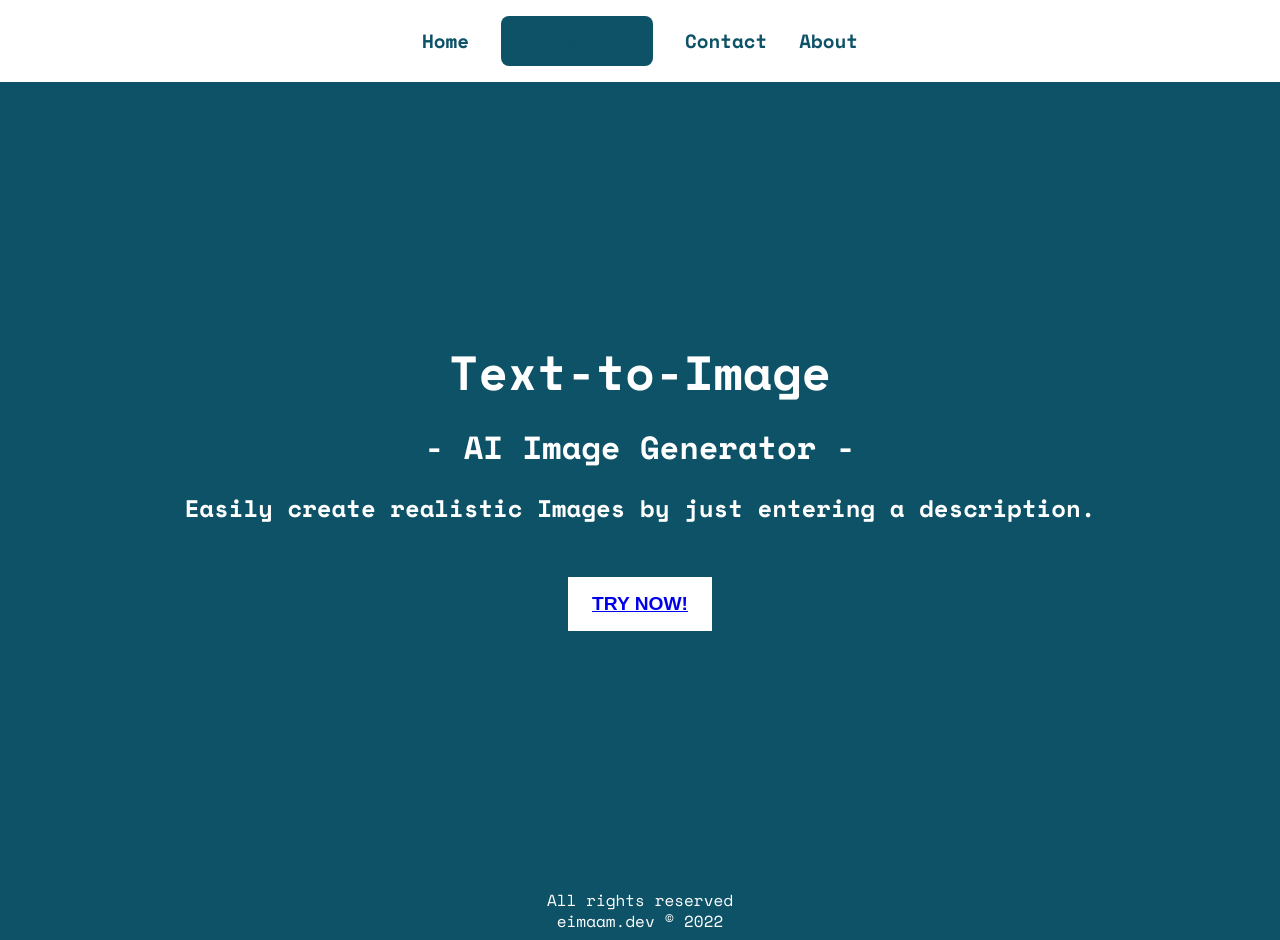
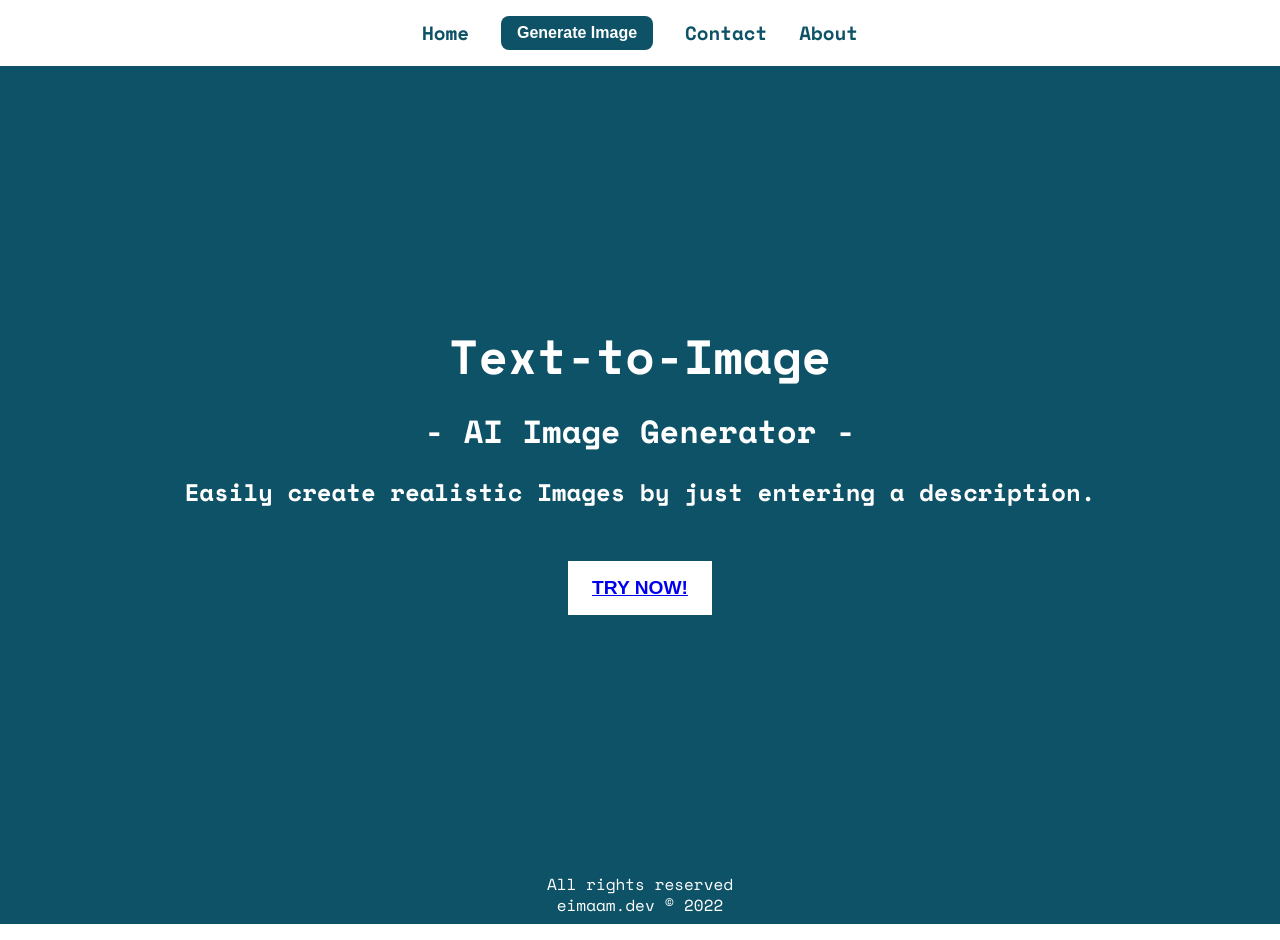
Before and after one commit to sunilgitb/text-to-image-react, a React (Create React App) app: page / in a window 1280 px wide. Built offline with nearby package versions, Linux system fonts and the light colour scheme.

Commit message:
fix: changed button text color to white

```diff
--- a/public/styles/_nav.scss
+++ b/public/styles/_nav.scss
@@ -37,6 +37,8 @@ nav{
             @extend li;
             font-size: 1rem;
             border-radius: 0.5rem;
+            padding-block: 0.5rem;
+            color: $default;
 
             @include mobile{
                 font-size: 0.9rem;
--- a/public/styles/css/style.css
+++ b/public/styles/css/style.css
@@ -108,6 +108,8 @@ nav ul li:hover, nav ul button:hover, nav ul a:hover {
 nav ul button {
   font-size: 1rem;
   border-radius: 0.5rem;
+  padding-block: 0.5rem;
+  color: #fff;
 }
 @media only screen and (max-width: 800px) {
   nav ul button {
```
Also changed, not shown: 1 other file (tests, documents, lock files or other folders).
